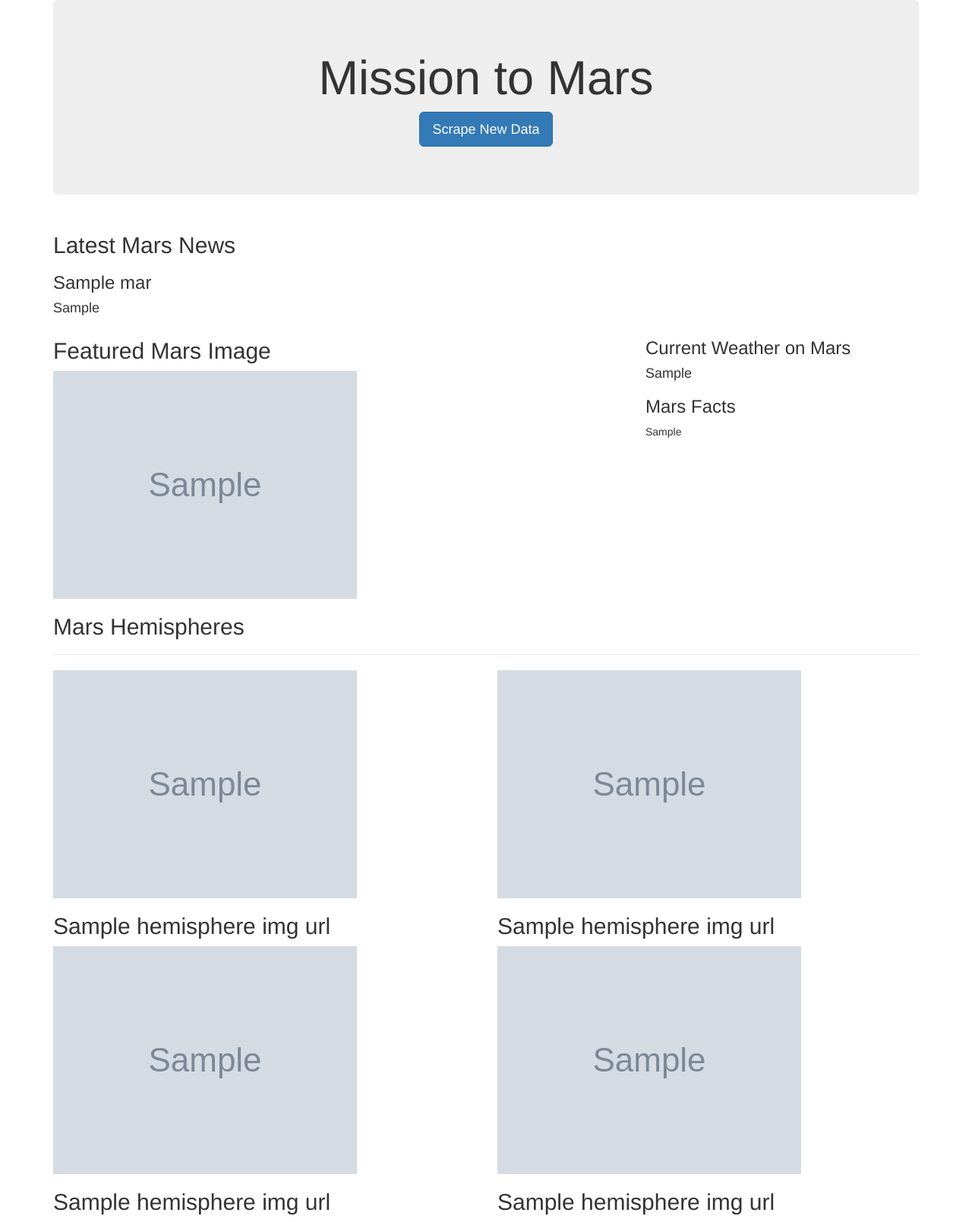
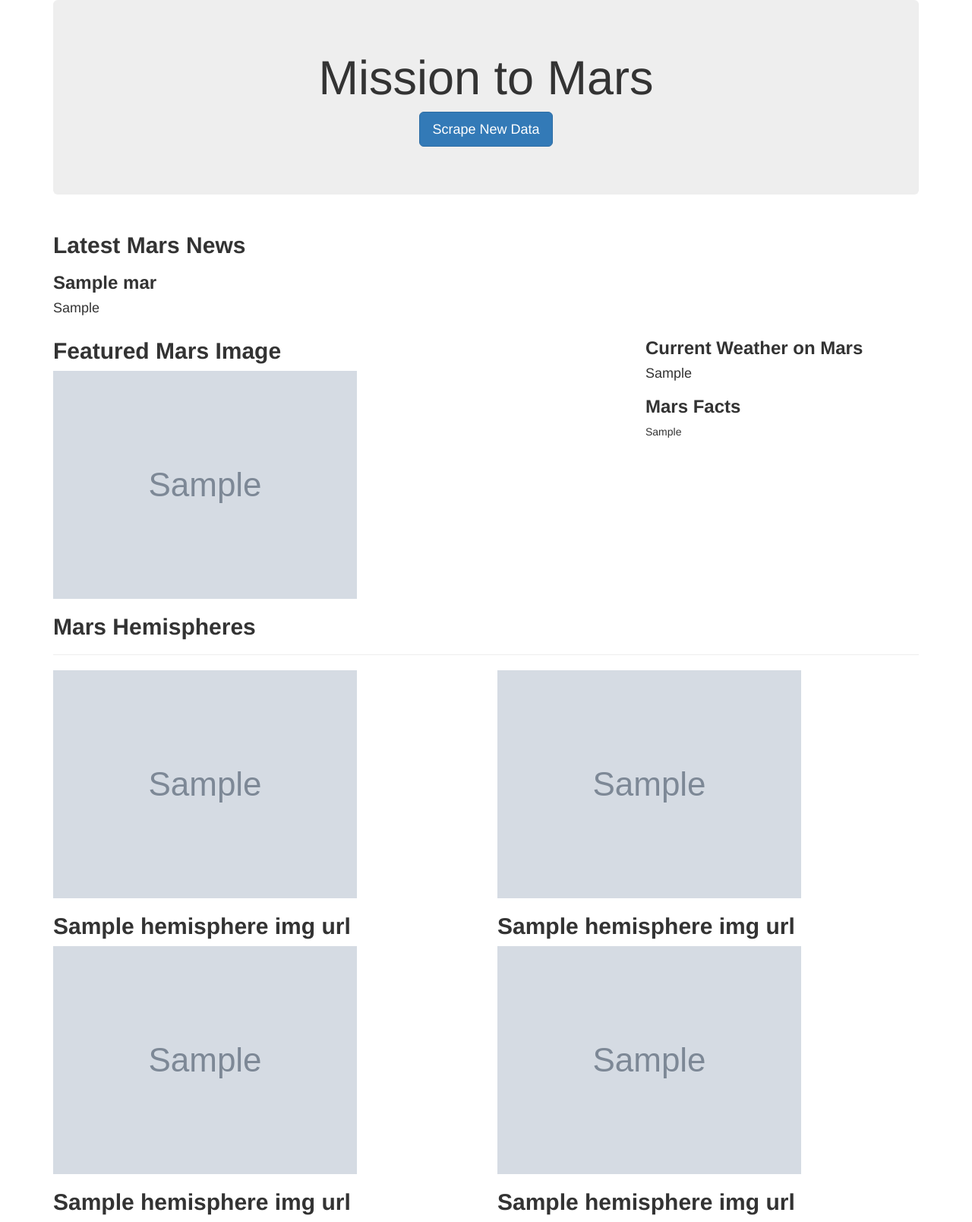
Before and after one commit to frieb01/Web-Scraping-Challenge, a Flask app: page / in a window 1280 px wide. Shown: the whole page at 76% size. Run offline with Flask 2, Linux system fonts and the light colour scheme; grey boxes marked "Sample" are stand-in pictures; a database or web service that is not in the repository returns one stand-in record (values such as "Sample title"); some libraries are stand-ins or nearby versions.

Commit message:
Final Homework Submission

```diff
--- a/Mission_to_Mars/app.py
+++ b/Mission_to_Mars/app.py
@@ -6,22 +6,21 @@ import pymongo
 app = Flask(__name__)
 
 # Setup mongo connection
-conn = "mongodb://localhost:27017/mars_db"
-client = pymongo.MongoClient(conn)
+app.config["MONGO_URI"] = "mongodb://localhost:27017/mars_db"
+mongo = PyMongo(app)
 
 
 @app.route("/")
 def index():
-    mars_data = client.db.mars.find_one()
+    mars_data = mongo.db.mars.find_one()
     return render_template("index.html", mars_data=mars_data)
 
 
 @app.route("/scrape")
 def scraper():
-    mars = client.db.mars
+    mars = mongo.db.mars
     mars_data = scrape_mars.scrape()
-    mars.update({}, mars_data, upsert=True)
-    print(mars_data)
+    mars.update({},mars_data, upsert=True)
     return redirect("/", code=302)
 
 
--- a/Mission_to_Mars/templates/index.html
+++ b/Mission_to_Mars/templates/index.html
@@ -1,5 +1,21 @@
 <!DOCTYPE html>
 <html lang="en">
+
+<style>
+.main-headings {
+    font-weight: 700;
+}
+.featured-img {
+    max-width: 700px;
+}
+.hemi-imgs {
+  max-width: 500px;
+}
+.title {
+  font-weight: 600;
+}
+</style>
+
 
 <head>
   <meta charset="UTF-8">
@@ -7,7 +23,7 @@
   <meta http-equiv="X-UA-Compatible" content="ie=edge">
   <title>Mission to Mars Assignment</title>
   <link rel="stylesheet" href="https://maxcdn.bootstrapcdn.com/bootstrap/3.3.7/css/bootstrap.min.css">
-  <link rel="stylesheet" href="style.css">
+  <link rel="stylesheet" href="style.css" type="text/css">
 </head>
 
 <body>
@@ -49,22 +65,22 @@
       </div>
     </div>
     <div class="row">
-      <div class="col-md-6">
-        <img alt="First Hemisphere" src={{mars_data.hemisphere_img_urls[0].img_url}} class="large-image">
+      <div class="col-md-6 hemi-boxes">
+        <img alt="First Hemisphere" src={{mars_data.hemisphere_img_urls[0].img_url}} class="hemi-imgs">
         <h2 class="main-headings">{{mars_data.hemisphere_img_urls[0].title}}</h2>
       </div>
-      <div class="col-md-6">
-        <img alt="Second Hemisphere" src={{mars_data.hemisphere_img_urls[1].img_url}} class="large-image">
+      <div class="col-md-6 hemi-boxes">
+        <img alt="Second Hemisphere" src={{mars_data.hemisphere_img_urls[1].img_url}} class="hemi-imgs">
         <h2 class="main-headings">{{mars_data.hemisphere_img_urls[1].title}}</h2>
       </div>
     </div>
     <div class="row">
-      <div class="col-md-6">
-        <img alt="Third Hemisphere" src={{mars_data.hemisphere_img_urls[2].img_url}} class="large-image">
+      <div class="col-md-6 hemi-boxes">
+        <img alt="Third Hemisphere" src={{mars_data.hemisphere_img_urls[2].img_url}} class="hemi-imgs">
         <h2 class="main-headings">{{mars_data.hemisphere_img_urls[2].title}}</h2>
       </div>
-      <div class="col-md-6">
-        <img alt="Fourth Hemisphere" src={{mars_data.hemisphere_img_urls[3].img_url}} class="large-image">
+      <div class="col-md-6 hemi-boxes">
+        <img alt="Fourth Hemisphere" src={{mars_data.hemisphere_img_urls[3].img_url}} class="hemi-imgs">
         <h2 class="main-headings">{{mars_data.hemisphere_img_urls[3].title}}</h2>
       </div>
     </div>
```
Also changed, not shown: Mission_to_Mars/scrape_mars.py (+6 -4 lines), Mission_to_Mars/App_Screenshot1.PNG (added), Mission_to_Mars/App_Screenshot2.PNG (added), 1 other file.
